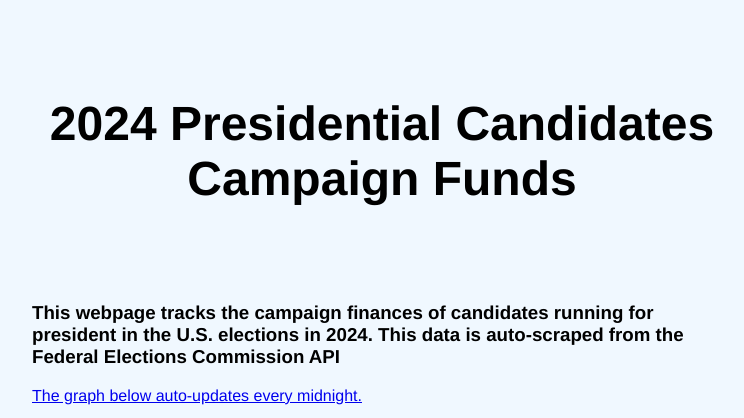
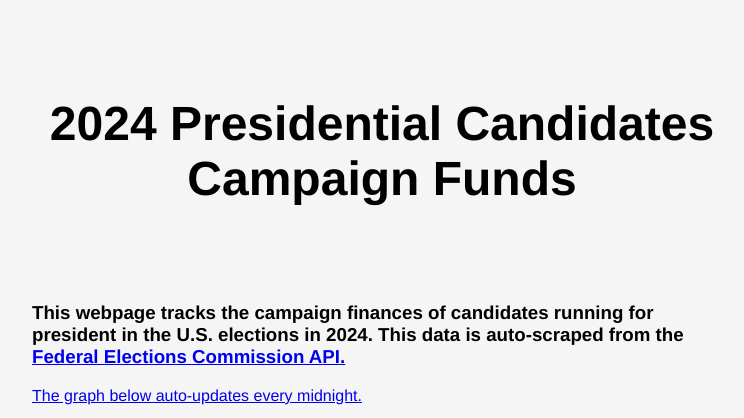
Before and after one commit to katrventura/campaign-funds-2024, a plain HTML site: page index.html in a window 1280 px wide. Shown: the top 418 px of the page, without its empty margins (258-1002 px from the left). Drawn offline with Linux system fonts and the light colour scheme.

Commit message:
Update index.html

```diff
--- a/index.html
+++ b/index.html
@@ -6,7 +6,7 @@
     <style>
         body {
             margin: 0;
-            background-color: aliceblue;
+            background-color: whitesmoke;
         }
         /* Make the page 700px wide, centered */
         .container {
@@ -40,7 +40,7 @@
 <body>
     <div class="container">
         <h1>2024 Presidential Candidates Campaign Funds</h1>
-        <h3>This webpage tracks the campaign finances of candidates running for president in the U.S. elections in 2024. This data is auto-scraped from the Federal Elections Commission API <a href="https://api.open.fec.gov/v1/candidates/totals/"></h3>
+        <h3>This webpage tracks the campaign finances of candidates running for president in the U.S. elections in 2024. This data is auto-scraped from the <a href="https://api.open.fec.gov/"> Federal Elections Commission API.</h3>
         <p>The graph below auto-updates every midnight.</p>
         <div class="graphic">
             <iframe title="2024 Presidential Candidates Campaign Funds" aria-label="Bullet Bars" id="datawrapper-chart-U7F35" src="https://datawrapper.dwcdn.net/U7F35/1/" scrolling="no" frameborder="0" style="width: 0; min-width: 100% !important; border: none;" height="475" data-external="1"></iframe><script type="text/javascript">!function(){"use strict";window.addEventListener("message",(function(a){if(void 0!==a.data["datawrapper-height"]){var e=document.querySelectorAll("iframe");for(var t in a.data["datawrapper-height"])for(var r=0;r<e.length;r++)if(e[r].contentWindow===a.source){var i=a.data["datawrapper-height"][t]+"px";e[r].style.height=i}}}))}();
```
